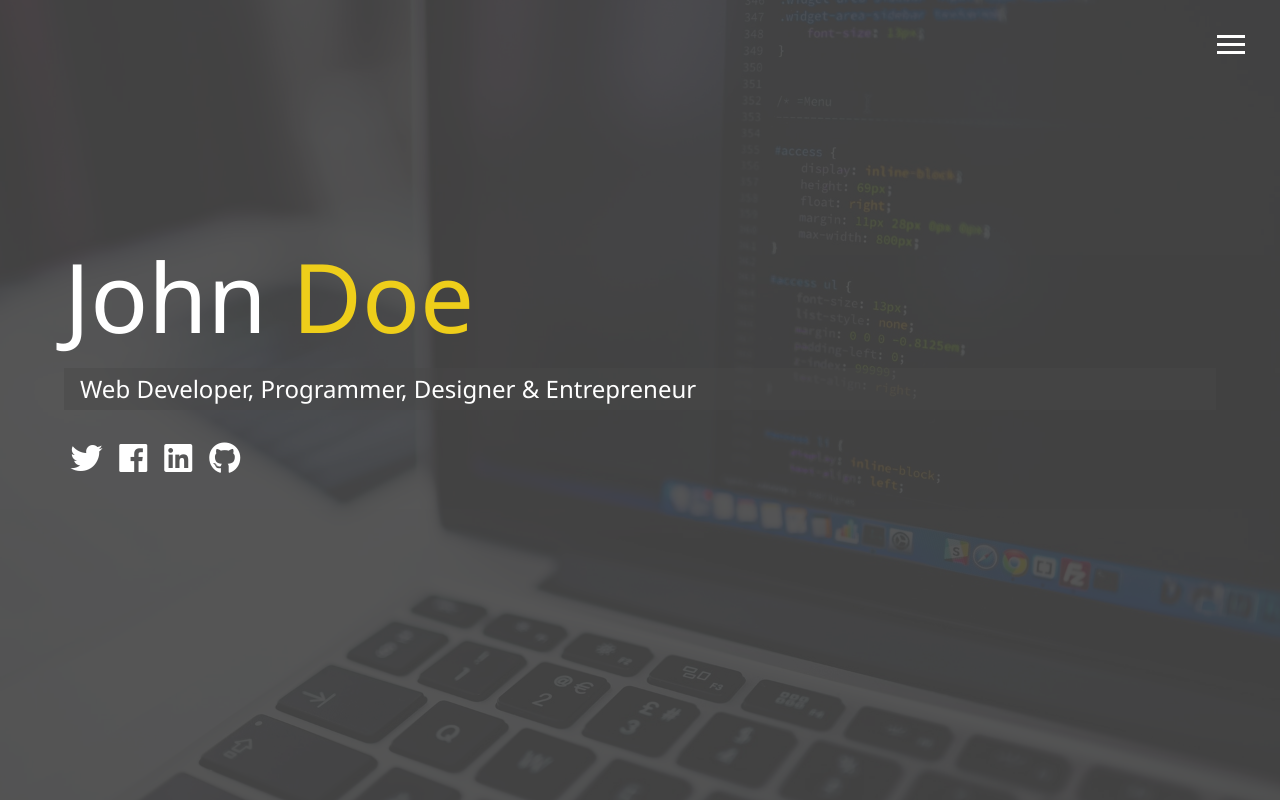
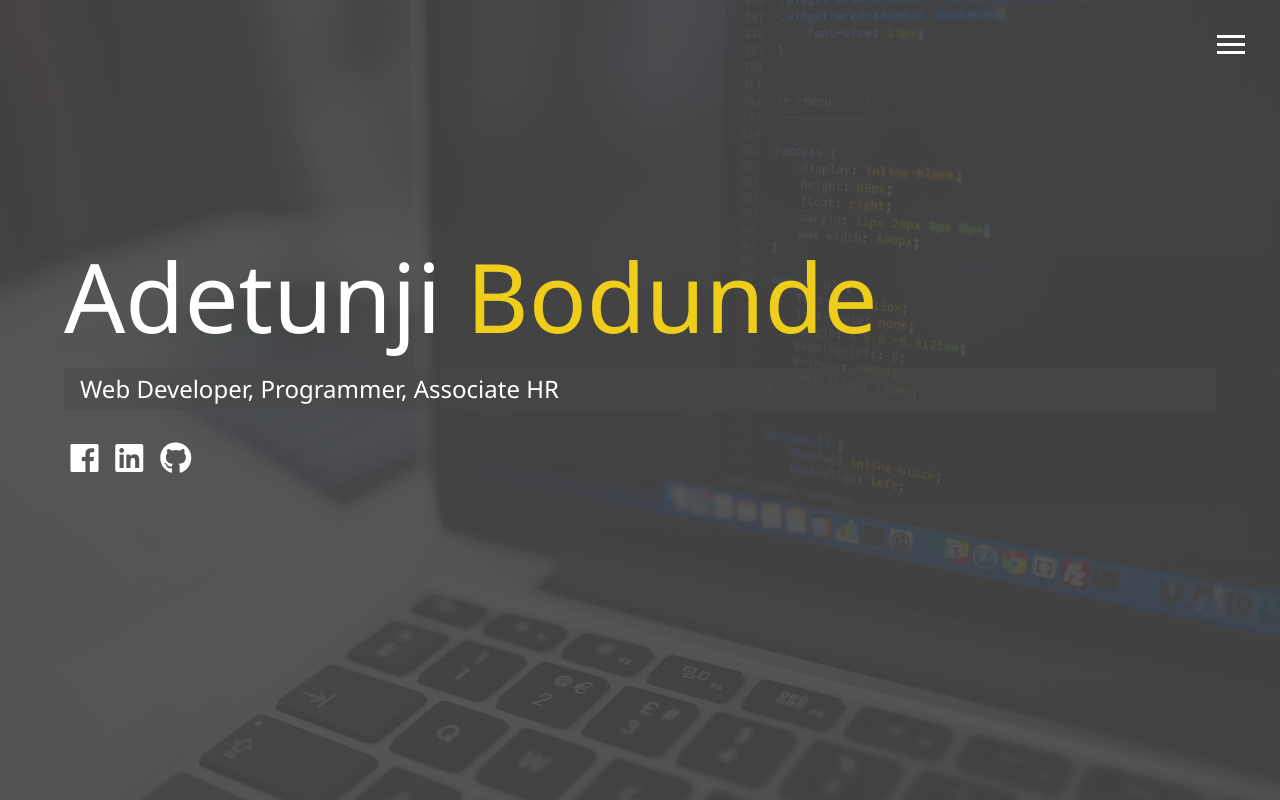
Before and after one commit to Bhordhundey/portfolio, a website: page dist/index.html in a window 1280 px wide. Drawn offline with Linux system fonts and the light colour scheme.

Commit message:
index page updated

```diff
--- a/dist/index.html
+++ b/dist/index.html
@@ -51,23 +51,20 @@
 
   <main id="home">
     <h1 class="lg-heading">
-      John
-      <span class="text-secondary">Doe</span>
+      Adetunji
+      <span class="text-secondary">Bodunde</span>
     </h1>
     <h2 class="sm-heading">
-      Web Developer, Programmer, Designer & Entrepreneur
+      Web Developer, Programmer, Associate HR
     </h2>
     <div class="icons">
-      <a href="#!">
-        <i class="fab fa-twitter fa-2x"></i>
-      </a>
-      <a href="#!">
+      <a href="https://web.facebook.com/adetunji.bodunde">
         <i class="fab fa-facebook fa-2x"></i>
       </a>
-      <a href="#!">
+      <a href="https://linkedin.com/adetunji.bodunde">
         <i class="fab fa-linkedin fa-2x"></i>
       </a>
-      <a href="#!">
+      <a href="https://github.com/Bhordhundey">
         <i class="fab fa-github fa-2x"></i>
       </a>
     </div>
```
